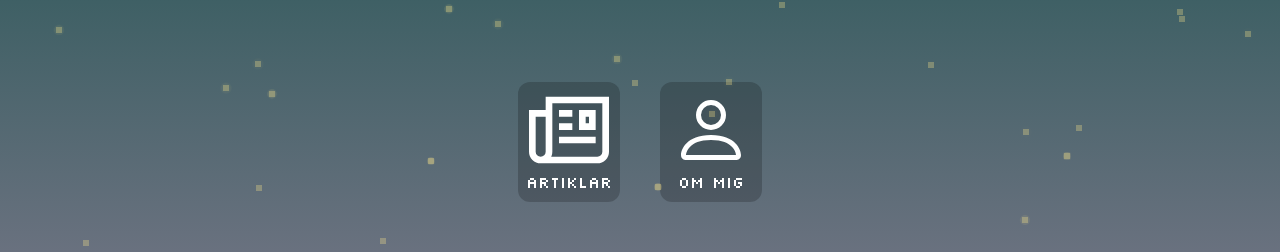
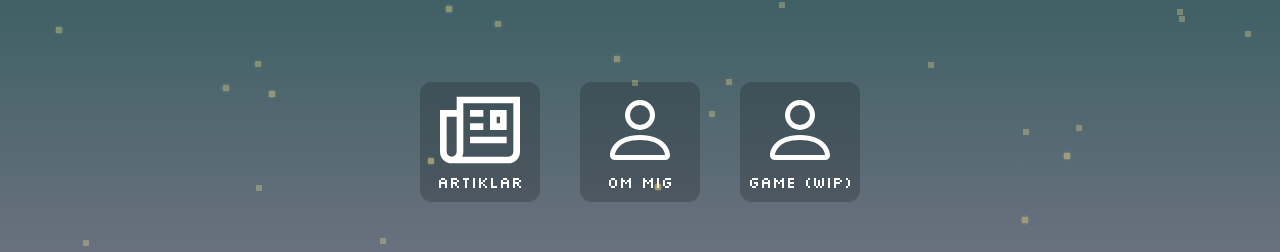
Before and after one commit to oscarsson444/cyberfortet, a React (Vite) app: page / in a window 1280 px wide. Shown: the part 778-1030 px from the top of the page. Built offline with nearby package versions, Linux system fonts and the light colour scheme.

Commit message:
added game to home menu.

```diff
--- a/src/components/HomeMenu.jsx
+++ b/src/components/HomeMenu.jsx
@@ -7,7 +7,7 @@ import { Link } from "react-router-dom";
 export default function HomeMenu() {
   return (
     <div className="flex justify-center items-center">
-      <div className="grid grid-cols-2 gap-10">
+      <div className="grid grid-cols-3 gap-10">
         <div className="home-menu-item">
           <Link to="/articles">
             <GrArticle className="w-20 h-20 mx-auto" />
@@ -20,6 +20,12 @@ export default function HomeMenu() {
             <p>Om mig</p>
           </Link>
         </div>
+        <div className="home-menu-item">
+          <Link to="/rocket">
+            <BsPerson className="w-20 h-20 mx-auto" />
+            <p>Game (WIP)</p>
+          </Link>
+        </div>
       </div>
     </div>
   );
```
